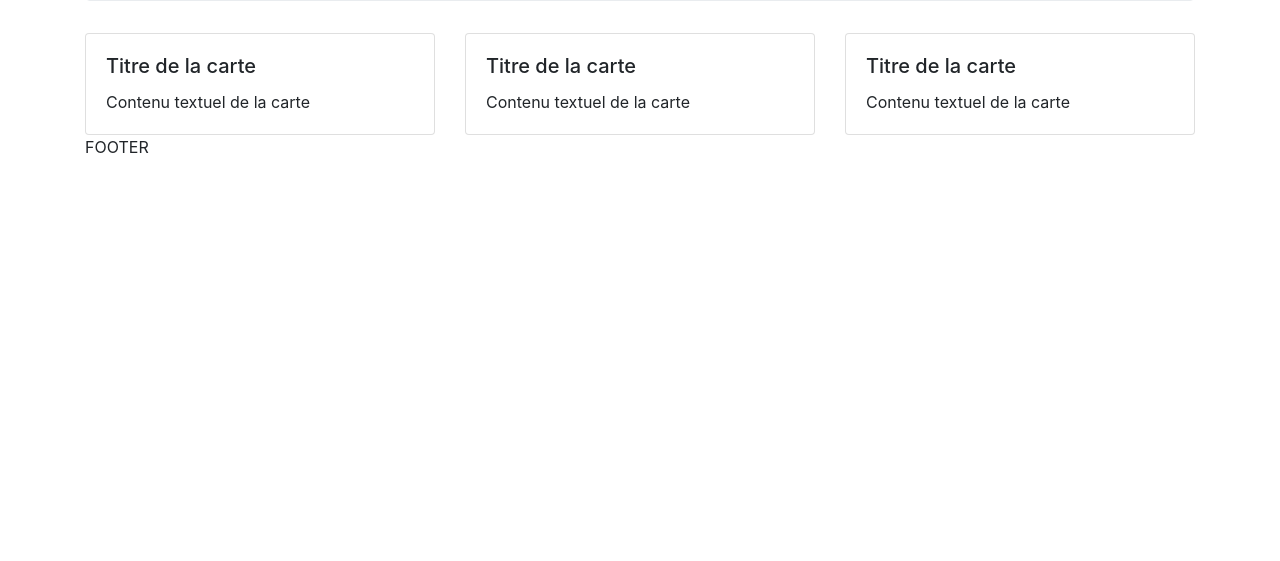
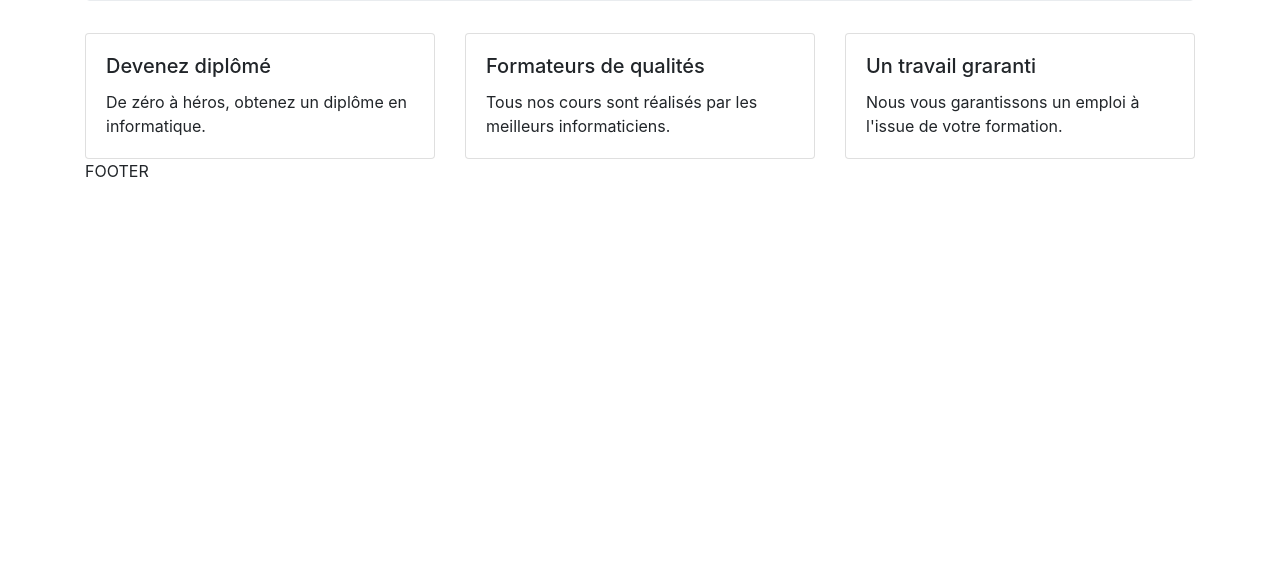
Before and after one commit to rodriguezny/info_school, a plain HTML site: page index.html in a window 1280 px wide. Shown: the part 239-800 px from the top of the page. Drawn offline with nearby package versions, Linux system fonts and the light colour scheme.

Commit message:
[NEW] Add welcome page cards contents(advantages) of the InfoSchool site

```diff
--- a/index.html
+++ b/index.html
@@ -52,24 +52,24 @@
         <div class="col-12 col-lg-4">
           <div class="card">
             <div class="card-body">
-               <h5 class="card-title">Titre de la carte</h5>
-               <p class="card-text">Contenu textuel de la carte</p>
+              <h5 class="card-title">Devenez diplômé</h5>
+              <p class="card-text">De zéro à héros, obtenez un diplôme en informatique.</p>
             </div>
          </div>
         </div>
         <div class="col-12 col-lg-4">
           <div class="card">
             <div class="card-body">
-               <h5 class="card-title">Titre de la carte</h5>
-               <p class="card-text">Contenu textuel de la carte</p>
+              <h5 class="card-title">Formateurs de qualités</h5>
+              <p class="card-text">Tous nos cours sont réalisés par les meilleurs informaticiens.</p>
             </div>
          </div>
         </div>
         <div class="col-12 col-lg-4">
           <div class="card">
             <div class="card-body">
-               <h5 class="card-title">Titre de la carte</h5>
-               <p class="card-text">Contenu textuel de la carte</p>
+              <h5 class="card-title">Un travail graranti</h5>
+              <p class="card-text">Nous vous garantissons un emploi à l'issue de votre formation.</p>
             </div>
          </div>
         </div>
```
